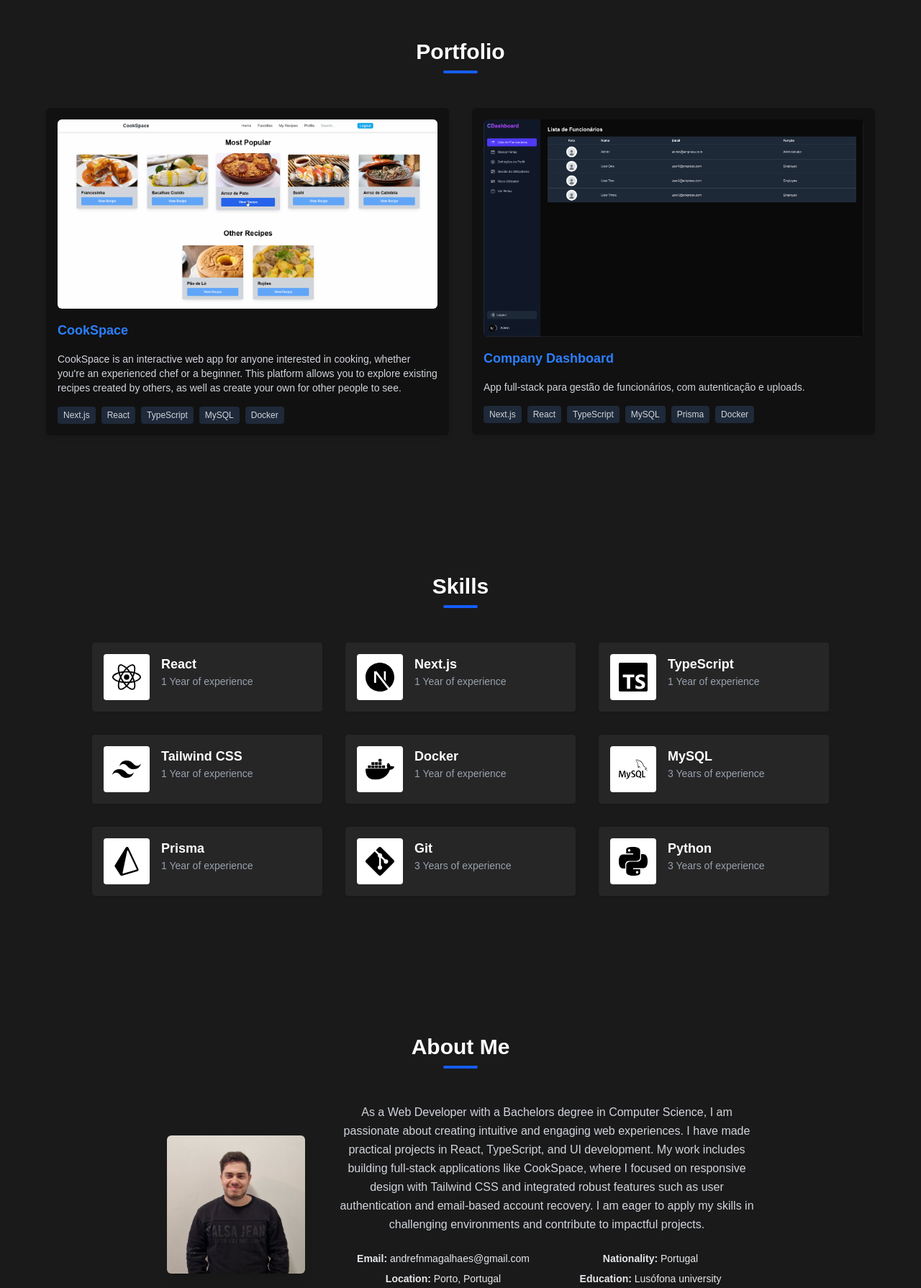
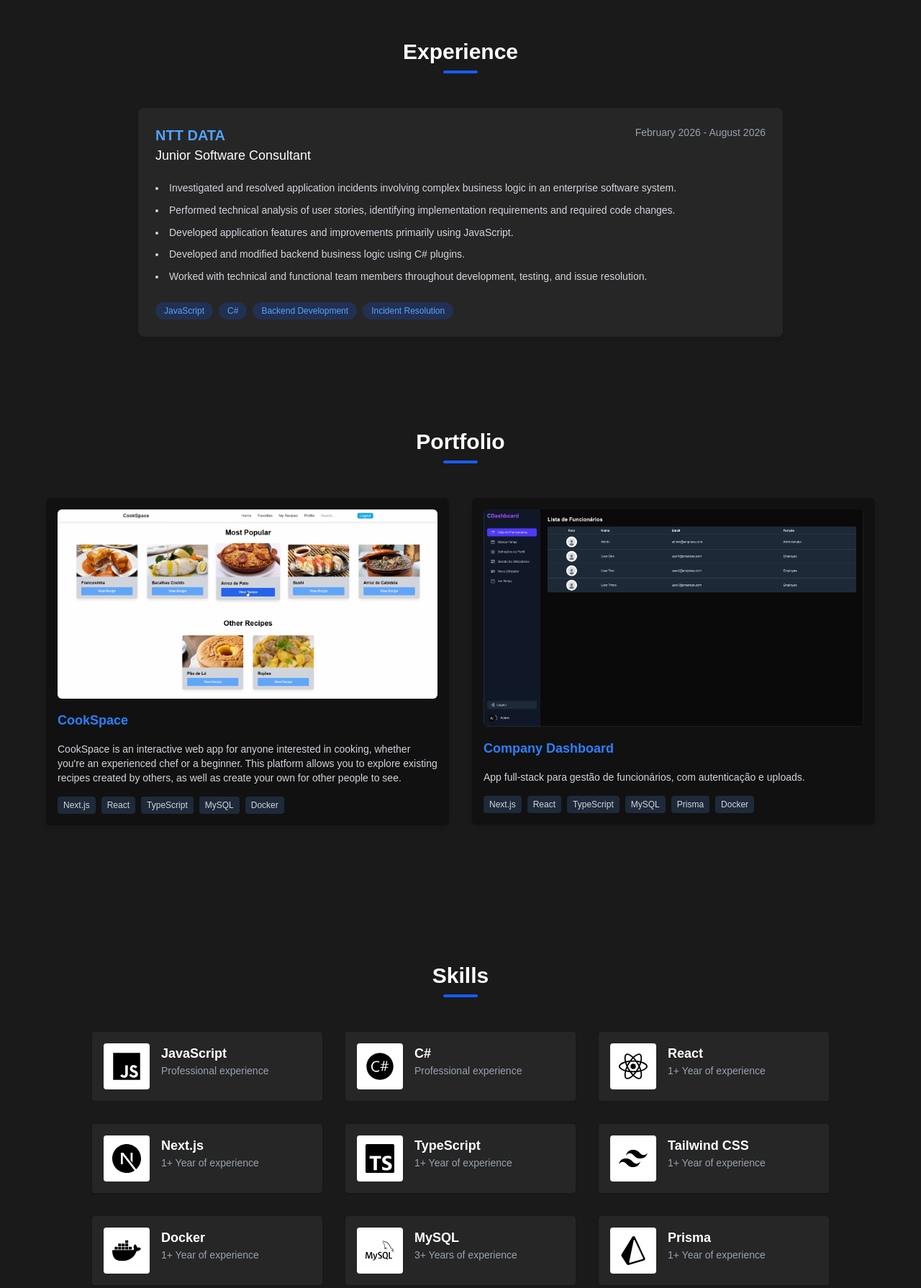
Before and after one commit to AndreFNM/portfolio, a Next.js app: page / in a window 1280 px wide. Shown: the part 870-2660 px from the top of the page at 72% size. Built offline with nearby package versions, Linux system fonts and the light colour scheme.

Commit message:
Update portfolio with experience

```diff
--- a/src/components/AboutMe.tsx
+++ b/src/components/AboutMe.tsx
@@ -26,7 +26,15 @@
         <Slide direction="right" triggerOnce delay={200}>
           <div className="max-w-xl">
             <p className="mb-6 text-gray-300 leading-relaxed">
-                            As a Web Developer with a Bachelors degree in Computer Science, I am passionate about creating intuitive and engaging web experiences. I have made practical projects in React, TypeScript, and UI development. My work includes building full-stack applications like CookSpace, where I focused on responsive design with Tailwind CSS and integrated robust features such as user authentication and email-based account recovery. I am eager to apply my skills in challenging environments and contribute to impactful projects.
+                I'm a Computer Science graduate and Software Developer with professional
+                experience working on enterprise software solutions. At NTT DATA, I worked
+                as a Junior Software Consultant, developing application features and
+                backend business logic using JavaScript and C#, while investigating
+                application incidents and analyzing technical requirements.
+                <br /><br />
+                I also have experience building full-stack web applications using React,
+                Next.js, TypeScript, and modern web technologies. I'm passionate about
+                learning, solving technical problems, and building reliable software.
             </p>
 
             <div className="grid grid-cols-2 gap-y-2 text-sm text-gray-200">
@@ -34,7 +42,7 @@
               <p><span className="font-semibold">Nationality:</span> Portugal</p>
               <p><span className="font-semibold">Location:</span> Porto, Portugal</p>
               <p><span className="font-semibold">Education:</span> Lusófona university</p>
-              <p><span className="font-semibold">Age:</span> 22</p>
+              <p><span className="font-semibold">Age:</span> 23</p>
               <p><span className="font-semibold">Degree:</span> Computer science</p>
             </div>
           </div>
--- /dev/null
+++ b/src/components/Experience.tsx
@@ -0,0 +1,84 @@
+import { Fade, Slide } from "react-awesome-reveal";
+
+export default function Experience() {
+  return (
+    <section
+      id="experience"
+      className="py-16 px-6 bg-[#1a1a1a] text-white"
+    >
+      <Fade triggerOnce>
+        <div className="text-center mb-12">
+          <h2 className="text-3xl font-bold mb-2">Experience</h2>
+          <div className="w-12 h-1 bg-blue-600 mx-auto rounded"></div>
+        </div>
+      </Fade>
+
+      <div className="max-w-4xl mx-auto space-y-8">
+        <Slide direction="up" triggerOnce>
+          <div className="bg-[#262626] p-6 rounded-lg shadow-md">
+            <div className="flex flex-col sm:flex-row sm:justify-between sm:items-start gap-2">
+              <div>
+                <h3 className="text-xl font-semibold text-blue-400">
+                  NTT DATA
+                </h3>
+
+                <p className="text-lg font-medium">
+                  Junior Software Consultant
+                </p>
+              </div>
+
+              <p className="text-sm text-gray-400">
+                February 2026 - August 2026
+              </p>
+            </div>
+
+            <ul className="mt-5 space-y-2 text-gray-300 text-sm leading-relaxed list-disc list-inside">
+              <li>
+                Investigated and resolved application incidents involving
+                complex business logic in an enterprise software system.
+              </li>
+
+              <li>
+                Performed technical analysis of user stories, identifying
+                implementation requirements and required code changes.
+              </li>
+
+              <li>
+                Developed application features and improvements primarily
+                using JavaScript.
+              </li>
+
+              <li>
+                Developed and modified backend business logic using C#
+                plugins.
+              </li>
+
+              <li>
+                Worked with technical and functional team members throughout
+                development, testing, and issue resolution.
+              </li>
+            </ul>
+
+            <div className="flex flex-wrap gap-2 mt-6">
+              <span className="px-3 py-1 text-xs rounded-full bg-blue-600/20 text-blue-400">
+                JavaScript
+              </span>
+
+              <span className="px-3 py-1 text-xs rounded-full bg-blue-600/20 text-blue-400">
+                C#
+              </span>
+
+              <span className="px-3 py-1 text-xs rounded-full bg-blue-600/20 text-blue-400">
+                Backend Development
+              </span>
+
+              <span className="px-3 py-1 text-xs rounded-full bg-blue-600/20 text-blue-400">
+                Incident Resolution
+              </span>
+            </div>
+          </div>
+        </Slide>
+      </div>
+    </section>
+  );
+}
--- a/src/components/Hero.tsx
+++ b/src/components/Hero.tsx
@@ -25,7 +25,7 @@
           </Slide>
 
           <Fade delay={800} triggerOnce>
-              <p className="mt-2 text-gray-400">I do web development.</p>
+              <p className="mt-2 text-gray-400">Junior Software Engineer</p>
           </Fade>
 
           <div className="mt-10 animate-bounce text-3xl text-blue-500">↓</div>
--- a/src/components/Navbar.tsx
+++ b/src/components/Navbar.tsx
@@ -21,11 +21,12 @@
         </button>
 
         <ul className="hidden md:flex gap-6 text-sm">
-          <li><a href="#portfolio">portfolio</a></li>
-          <li><a href="#skills">skills</a></li>
-          <li><a href="#about">about</a></li>
-          <li><a href="#education">education</a></li>
-          <li><a href="#contact">contact</a></li>
+          <li><a href="#experience">Experience</a></li>
+          <li><a href="#portfolio">Portfolio</a></li>
+          <li><a href="#skills">Skills</a></li>
+          <li><a href="#about">About</a></li>
+          <li><a href="#education">Education</a></li>
+          <li><a href="#contact">Contact</a></li>
           <li>
             <motion.a
               href="/CV___Andre_Magalhaes.pdf"
@@ -43,6 +44,7 @@
 
       {isOpen && (
         <ul className="flex flex-col gap-4 mt-4 text-sm md:hidden">
+          <li><a href="#experience" onClick={toggleMenu}>experience</a></li>
           <li><a href="#portfolio" onClick={toggleMenu}>portfolio</a></li>
           <li><a href="#skills" onClick={toggleMenu}>skills</a></li>
           <li><a href="#about" onClick={toggleMenu}>about</a></li>
--- a/src/data/skills.ts
+++ b/src/data/skills.ts
@@ -1,11 +1,13 @@
 export const skills = [
-  { name: "React", icon: "/react.svg", experience: "1 Year of experience" },
-  { name: "Next.js", icon: "/nextdotjs.svg", experience: "1 Year of experience" },
-  { name: "TypeScript", icon: "/typescript.svg", experience: "1 Year of experience" },
-  { name: "Tailwind CSS", icon: "/tailwindcss.svg", experience: "1 Year of experience" },
-  { name: "Docker", icon: "/docker.svg", experience: "1 Year of experience" },
-  { name: "MySQL", icon: "/mysql.svg", experience: "3 Years of experience" },
-  { name: "Prisma", icon: "/prisma.svg", experience: "1 Year of experience" },
-  { name: "Git", icon: "/git.svg", experience: "3 Years of experience" },
-  { name: "Python", icon: "/python.svg", experience: "3 Years of experience"},
-];
+  { name: "JavaScript", icon: "/javascript.svg", experience: "Professional experience" },
+  { name: "C#", icon: "/csharp.svg", experience: "Professional experience" },
+  { name: "React", icon: "/react.svg", experience: "1+ Year of experience" },
+  { name: "Next.js", icon: "/nextdotjs.svg", experience: "1+ Year of experience" },
+  { name: "TypeScript", icon: "/typescript.svg", experience: "1+ Year of experience" },
+  { name: "Tailwind CSS", icon: "/tailwindcss.svg", experience: "1+ Year of experience" },
+  { name: "Docker", icon: "/docker.svg", experience: "1+ Year of experience" },
+  { name: "MySQL", icon: "/mysql.svg", experience: "3+ Years of experience" },
+  { name: "Prisma", icon: "/prisma.svg", experience: "1+ Year of experience" },
+  { name: "Git", icon: "/git.svg", experience: "3+ Years of experience" },
+  { name: "Python", icon: "/python.svg", experience: "3+ Years of experience" },
+];;
--- a/src/pages/index.tsx
+++ b/src/pages/index.tsx
@@ -5,6 +5,7 @@
 import Footer from '../components/Footer';
 import Skills from '@/components/Skills';
 import Hero from '@/components/Hero';
+import Experience from '@/components/Experience';
 import type { NextPage } from 'next';
 
 const Home: NextPage = () => {
@@ -13,6 +14,7 @@
   <div className="max-w-screen-xl mx-auto">
     <Navbar />
     <Hero />
+    <Experience />
     <Projects />
     <Skills />
     <AboutMe />
```
Also changed, not shown: public/csharp.svg (added), public/javascript.svg (added), src/components/experience.tsx (deleted).
